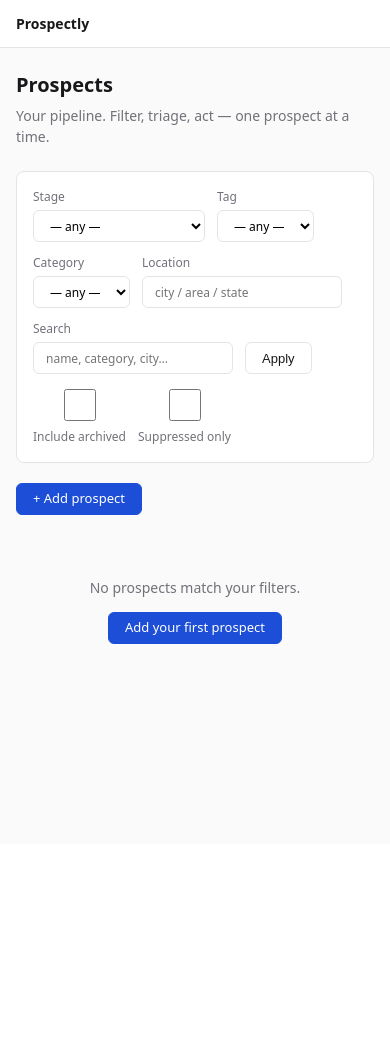
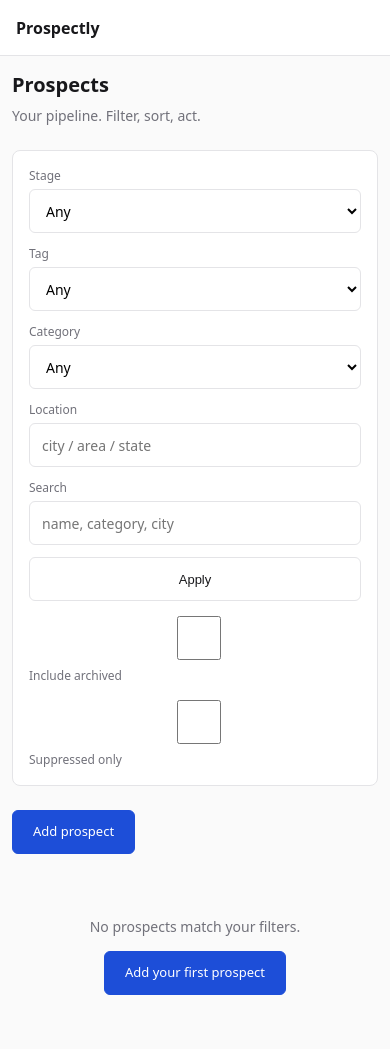
Before and after one commit to zacjactech/prospectly, a FastAPI app: page /prospects in a window 390 px wide. Before the commit the page ends 644 px from the top, so only its background shows below. Run offline with FastAPI, Linux system fonts and the light colour scheme.

Commit message:
fix: UI polish - mobile-first responsive, remove em dashes and AI slop
- Remove all em dashes from templates and CSS comments
- Remove AI-sounding filler text ('triage', 'one prospect at a time', 'drives automated discovery')
- Mobile-first responsive CSS: single-column base, sm/lg breakpoints
- Touch targets >= 44px on all buttons and inputs
- Filter row stacks on mobile, wraps side-by-side on desktop
- Tables scroll horizontally on small screens
- Forms stack vertically on mobile, multi-column on desktop
- Cards stack vertically, multi-column on larger screens
- Replace em dash placeholders with 'none' or '0'

```diff
--- a/app/static/css/app.css
+++ b/app/static/css/app.css
@@ -27,13 +27,14 @@
   --sp-4: 16px;
   --sp-5: 20px;
   --sp-6: 24px;
-  --row-h: 40px;
-  --control-h: 32px;
+  --control-h: 44px;
 
   --dur: 120ms;
 }
 
 * { box-sizing: border-box; }
+
+html { -webkit-text-size-adjust: 100%; }
 
 body {
   margin: 0;
@@ -42,23 +43,30 @@ body {
   font-family: var(--font);
   font-size: var(--fs-base);
   line-height: var(--lh-normal);
+  -webkit-tap-highlight-color: transparent;
 }
 
+/* --- Top bar --- */
 .topbar {
   display: flex;
   align-items: center;
   gap: var(--sp-4);
-  height: 48px;
+  height: 56px;
   padding: 0 var(--sp-4);
   background: var(--surface);
   border-bottom: 1px solid var(--border);
 }
 
-.brand { font-weight: var(--fw-semibold); }
+.brand { font-weight: var(--fw-semibold); font-size: var(--fs-lg); }
 
-.page { max-width: 1080px; margin: 0 auto; padding: var(--sp-6) var(--sp-4); }
+/* --- Page shell --- */
+.page {
+  max-width: 1080px;
+  margin: 0 auto;
+  padding: var(--sp-4) var(--sp-3);
+}
 
-h1 { font-size: var(--fs-xl); line-height: var(--lh-tight); }
+h1 { font-size: var(--fs-xl); line-height: var(--lh-tight); margin: 0 0 var(--sp-2) 0; }
 
 code {
   font-family: ui-monospace, "Cascadia Mono", monospace;
@@ -146,64 +148,71 @@ a { color: var(--accent); }
   align-items: center;
   justify-content: center;
   height: var(--control-h);
-  padding: 0 var(--sp-4);
+  min-height: 44px;
+  padding: 0 var(--sp-5);
   border: 1px solid var(--border);
   border-radius: 6px;
   background: var(--surface);
   color: var(--text);
   font-size: var(--fs-sm);
+  font-weight: var(--fw-medium);
   cursor: pointer;
   text-decoration: none;
 }
 .btn.primary { background: var(--accent); border-color: var(--accent); color: #fff; }
 .btn.ghost { background: transparent; color: var(--text-muted); }
-.btn.small { height: 28px; padding: 0 var(--sp-2); font-size: var(--fs-xs); }
+.btn.small { height: 36px; min-height: 36px; padding: 0 var(--sp-3); font-size: var(--fs-xs); }
 .btn:hover { filter: brightness(0.95); }
 
 /* --- Toolbar & filters --- */
-.toolbar { display: flex; flex-direction: column; gap: var(--sp-3); margin-bottom: var(--sp-6); }
+.toolbar { display: flex; flex-direction: column; gap: var(--sp-4); margin-bottom: var(--sp-6); }
 .filter-row {
   display: flex;
-  flex-wrap: wrap;
+  flex-direction: column;
   gap: var(--sp-3);
-  align-items: flex-end;
   background: var(--surface);
   border: 1px solid var(--border);
   border-radius: 8px;
   padding: var(--sp-4);
 }
-.filter-row label { display: flex; flex-direction: column; gap: var(--sp-1); font-size: var(--fs-xs); color: var(--text-muted); white-space: nowrap; }
+.filter-row label { display: flex; flex-direction: column; gap: var(--sp-1); font-size: var(--fs-xs); color: var(--text-muted); }
 .filter-row select, .filter-row input {
+  width: 100%;
   height: var(--control-h);
+  min-height: 44px;
   padding: 0 var(--sp-3);
   border: 1px solid var(--border);
   border-radius: 6px;
   background: var(--surface);
   font: inherit;
+  font-size: var(--fs-base);
 }
-.toolbar-actions { display: flex; gap: var(--sp-2); margin-top: var(--sp-2); }
+.toolbar-actions { display: flex; gap: var(--sp-3); margin-top: var(--sp-2); }
 
 /* --- Forms --- */
-.form-grid { display: grid; grid-template-columns: repeat(auto-fit, minmax(200px, 1fr)); gap: var(--sp-4); margin-bottom: var(--sp-6); }
+.form-grid { display: grid; grid-template-columns: 1fr; gap: var(--sp-4); margin-bottom: var(--sp-6); }
 .field.full { grid-column: 1 / -1; }
 .field { display: flex; flex-direction: column; gap: var(--sp-1); }
 .field label { font-size: var(--fs-sm); font-weight: var(--fw-medium); }
 .field input, .field select, .field textarea {
+  width: 100%;
   height: var(--control-h);
+  min-height: 44px;
   padding: 0 var(--sp-3);
   border: 1px solid var(--border);
   border-radius: 6px;
   background: var(--surface);
   font: inherit;
+  font-size: var(--fs-base);
 }
-.field textarea { min-height: 80px; padding-top: var(--sp-2); resize: vertical; }
+.field textarea { min-height: 100px; padding-top: var(--sp-2); resize: vertical; }
 .field .required { color: var(--danger); }
 .field .hint { font-size: var(--fs-xs); color: var(--text-muted); margin-top: var(--sp-1); }
-.action-group { display: flex; gap: var(--sp-3); margin-top: var(--sp-4); }
+.action-group { display: flex; gap: var(--sp-3); flex-wrap: wrap; margin-top: var(--sp-4); }
 
 /* --- Tables --- */
-.table-wrap { overflow-x: auto; border: 1px solid var(--border); border-radius: 8px; }
-table.prospects { width: 100%; border-collapse: collapse; font-size: var(--fs-sm); }
+.table-wrap { overflow-x: auto; border: 1px solid var(--border); border-radius: 8px; -webkit-overflow-scrolling: touch; }
+table.prospects { width: 100%; border-collapse: collapse; font-size: var(--fs-sm); min-width: 600px; }
 table.prospects th {
   background: var(--bg);
   text-align: left;
--- a/app/templates/prospects/form.html
+++ b/app/templates/prospects/form.html
@@ -17,7 +17,7 @@
     </div>
     <div class="field">
       <label>Category</label>
-      <input type="text" name="category" value="{{ (form.category if form else (prospect.category if prospect else '')) }}" placeholder="e.g. hotel, event planner">
+      <input type="text" name="category" value="{{ (form.category if form else (prospect.category if prospect else '')) }}" placeholder="hotel, event planner">
     </div>
     <div class="field">
       <label>Area / district</label>
@@ -33,14 +33,14 @@
     </div>
     <div class="field">
       <label>Country</label>
-      <input type="text" name="location_country" value="{{ (form.location_country if form else (prospect.location_country if prospect else '')) }}" placeholder="e.g. US, NG">
+      <input type="text" name="location_country" value="{{ (form.location_country if form else (prospect.location_country if prospect else '')) }}" placeholder="US, NG">
     </div>
     <div class="field">
       <label>Address</label>
       <input type="text" name="address" value="{{ (form.address if form else (prospect.address if prospect else '')) }}">
     </div>
     <div class="field">
-      <label>Phone (as entered)</label>
+      <label>Phone</label>
       <input type="tel" name="phone_raw" value="{{ (form.phone_raw if form else (prospect.phone_raw if prospect else '')) }}">
     </div>
     <div class="field">
--- a/app/templates/prospects/list.html
+++ b/app/templates/prospects/list.html
@@ -2,7 +2,7 @@
 {% block content %}
 <section class="page-header">
   <h1>Prospects</h1>
-  <p class="muted">Your pipeline. Filter, triage, act — one prospect at a time.</p>
+  <p class="muted">Your pipeline. Filter, sort, act.</p>
 </section>
 
 {% if message %}
@@ -13,7 +13,7 @@
   <form method="get" action="/prospects" class="filter-row">
     <label>Stage
       <select name="stage">
-        <option value="">— any —</option>
+        <option value="">Any</option>
         {% for s in stages %}
         <option value="{{ s }}" {% if current_stage == s %}selected{% endif %}>{{ s }}</option>
         {% endfor %}
@@ -21,7 +21,7 @@
     </label>
     <label>Tag
       <select name="tag">
-        <option value="">— any —</option>
+        <option value="">Any</option>
         {% for t in tags %}
         <option value="{{ t.name }}" {% if current_tag == t.name %}selected{% endif %}>{{ t.name }}</option>
         {% endfor %}
@@ -29,7 +29,7 @@
     </label>
     <label>Category
       <select name="category">
-        <option value="">— any —</option>
+        <option value="">Any</option>
         {% for c in categories %}
         <option value="{{ c }}" {% if current_category == c %}selected{% endif %}>{{ c }}</option>
         {% endfor %}
@@ -39,7 +39,7 @@
       <input name="location" value="{{ current_location or '' }}" placeholder="city / area / state">
     </label>
     <label>Search
-      <input name="q" value="{{ current_q or '' }}" placeholder="name, category, city…">
+      <input name="q" value="{{ current_q or '' }}" placeholder="name, category, city">
     </label>
     <button class="btn">Apply</button>
     {% if include_archived %}
@@ -53,7 +53,7 @@
     </label>
   </form>
   <div class="toolbar-actions">
-    <a href="/prospects/new" class="btn primary">+ Add prospect</a>
+    <a href="/prospects/new" class="btn primary">Add prospect</a>
   </div>
 </section>
 
@@ -69,7 +69,7 @@
         <th>Stage</th>
         <th>Last contact</th>
         <th>Next follow-up</th>
-        <th>Flags</th>
+        <th>Tags</th>
         <th>Actions</th>
       </tr>
     </thead>
@@ -81,18 +81,18 @@
           {% if p.do_not_contact %}<span class="badge danger">Suppressed</span>{% endif %}
           {% if p.archived_at %}<span class="badge muted">Archived</span>{% endif %}
         </td>
-        <td>{{ p.category or "—" }}</td>
-        <td>{{ p.location_city or p.location_area or "—" }}</td>
+        <td>{{ p.category or "none" }}</td>
+        <td>{{ p.location_city or p.location_area or "none" }}</td>
         <td>
           {% if p.website_url %}
           <a href="{{ p.website_url }}" target="_blank" rel="noopener">{{ p.website_url }}</a> <span class="badge {{ 'ok' if p.website_status == 'reachable' else 'warn' }}">{{ p.website_status }}</span>
           {% else %}
-          <span class="muted">—</span>
+          <span class="muted">none</span>
           {% endif %}
         </td>
         <td><span class="badge stage-{{ p.stage | replace('_', '-') }}">{{ p.stage }}</span></td>
-        <td>{{ p.last_contacted_at or "—" }}</td>
-        <td>—</td>
+        <td>{{ p.last_contacted_at or "none" }}</td>
+        <td>none</td>
         <td>
           {% for t in p.tags %}<span class="badge tag">{{ t.name }}</span>{% endfor %}
         </td>
@@ -100,8 +100,8 @@
           <div class="action-group">
             <a href="/prospects/{{ p.id }}" class="btn small">View</a>
             {% if p.do_not_contact %}
-            <form method="post" action="/prospects/{{ p.id }}/unarchive" style="display:inline;" onsubmit="return confirm('Clear suppression and restore this prospect?')">
-              <button class="btn small ghost">Unsuppress</button>
+            <form method="post" action="/prospects/{{ p.id }}/archive" style="display:inline;" onsubmit="return confirm('Archive this suppressed prospect?')">
+              <button class="btn small ghost">Archive</button>
             </form>
             {% elif p.archived_at %}
             <form method="post" action="/prospects/{{ p.id }}/unarchive" style="display:inline;" onsubmit="return confirm('Restore this prospect?')">
--- a/app/templates/settings/profile.html
+++ b/app/templates/settings/profile.html
@@ -2,18 +2,18 @@
 {% block content %}
 <section class="page-header">
   <h1>Profile</h1>
-  <p class="muted">Your offer, who you target, and where. This drives automated discovery and personalizes your outreach drafts.</p>
+  <p class="muted">What you offer, who you target, and where. This drives discovery and personalizes your outreach drafts.</p>
 </section>
 
 <form method="post" action="/settings/profile">
   <div class="form-grid">
     <div class="field full">
-      <label>What you offer (value proposition)</label>
+      <label>What you offer</label>
       <textarea name="offer" rows="3">{{ profile.offer or '' }}</textarea>
       <p class="hint">e.g. "I build affordable websites for local businesses"</p>
     </div>
     <div class="field">
-      <label>Target industries / categories</label>
+      <label>Target industries</label>
       <input type="text" name="target_industries" value="{{ (profile.target_industries or [] )|join(', ') }}" placeholder="hotel, event planner, restaurant, retail">
       <p class="hint">Comma-separated.</p>
     </div>
```
Also changed, not shown: other parts of app/static/css/app.css (+44 -18 lines), app/templates/index.html (+8 -8 lines), app/templates/prospects/detail.html (+9 -7 lines).
